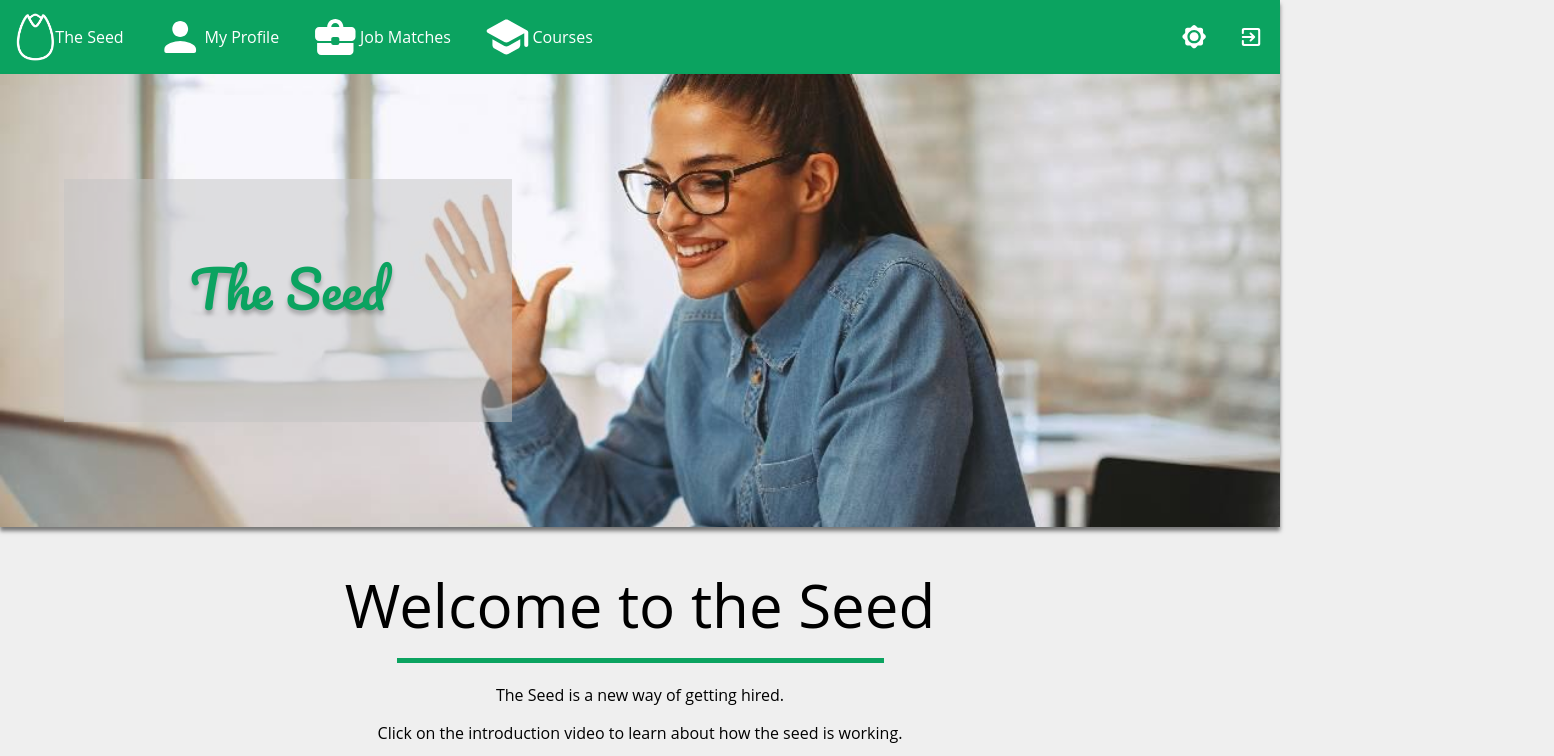
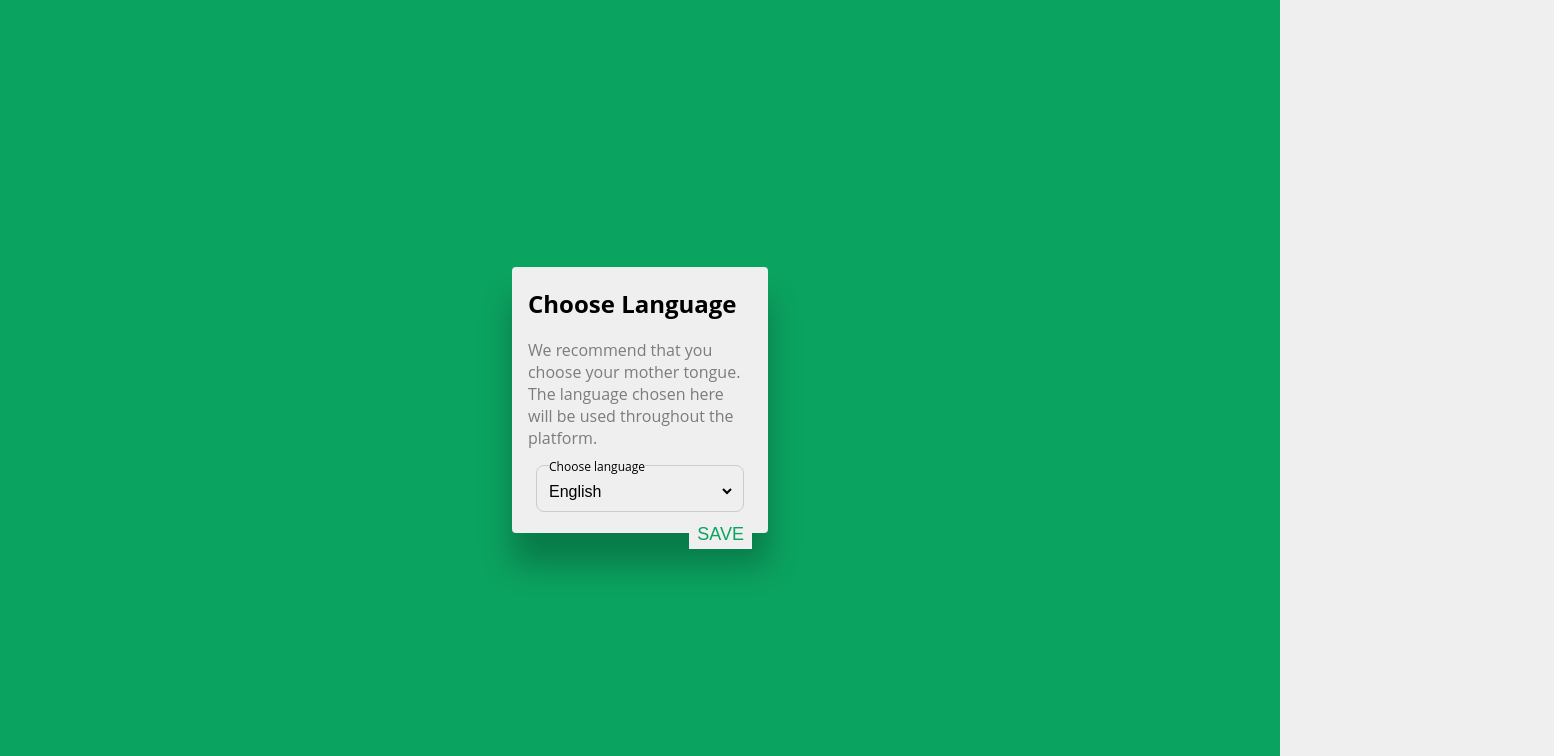
Before and after one commit to Bhik95/crossdit-group40, a React (Create React App) app in the folder crossdit-group40-app/: page /language in a window 1280 px wide. Shown: the top 756 px of the page, 1554 px wide, since content can reach past the window. Built offline with nearby package versions, Linux system fonts and the light colour scheme.

Commit message:
Added Login and Choose Language Pages for old prototype

```diff
--- a/crossdit-group40-app/src/App.css
+++ b/crossdit-group40-app/src/App.css
@@ -6,6 +6,7 @@
   --main-bg-color3: #4FBA8B;
   --main-bg-color4: #C1E0D2;
   --main-color: black;
+  --main-grey-text-color: #7A7C7E;
 }
 
 html, body {
@@ -108,14 +109,14 @@ ul.HeaderBar li a {
   box-shadow: 0px 4px 4px rgba(0, 0, 0, 0.5);
 }
 
-button {
+button.BigSeedButton {
   background-color: var(--main-bg-color3);
 
-  padding: 18px 48px;
-  border-radius: 24px;
+  padding: 12px 32px;
+  border-radius: 32px;
   border-width: 0px;
 
-  font-size: 32px;
+  font-size: 24px;
   font-weight: normal;
 
   box-shadow: 0px 4px 4px rgba(0, 0, 0, 0.5);
@@ -123,7 +124,7 @@ button {
   color: white;
 }
 
-button:hover {
+button.BigSeedButton:hover {
   background-color: var(--main-bg-color4);
 }
 
@@ -168,3 +169,99 @@ div.YouAreReady img{
 div.YouAreReady button{
   margin: auto;
 }
+
+.LoginBox {
+  position: absolute;
+  left:33.333%;
+  top:33.333%;
+  width: 33.333%;
+  height: 33.333%;
+
+  text-align: center;
+}
+
+.LoginBox h1.TheSeedText{
+  font-size: 6vw;
+}
+
+.float-container {
+  border: solid 1px #ccc;
+  padding: 0 8px;
+  position: relative;
+  border-radius: 8px;
+
+  margin: 8px;
+}
+.float-container input.myLabel {
+  border: none;
+  font-size: 16px;
+  margin: 16px 0 10px;
+  outline: 0;
+  width: 100%;
+  height: 100%;
+  background-color: var(--main-bg-color);
+}
+label.myLabel {
+  font-size: 16px;
+  position: absolute;
+  transform-origin: top left;
+  transform: translate(4px, -8px) scale(.75);
+  transition: all .1s ease-in-out;
+  background-color: var(--main-bg-color);
+}
+
+.float-container select.myLabel {
+  border: none;
+  font-size: 16px;
+  margin: 16px 0 10px;
+  outline: 0;
+  width: 100%;
+  height: 100%;
+  background-color: var(--main-bg-color);
+}
+
+.toTheRight{
+  float: right;
+}
+
+.ChooseLanguagePageBackground {
+  position: absolute;
+  width: 100%;
+  height: 100%;
+
+  background-color: var(--main-bg-color2);
+}
+
+.ChooseLanguagePageBox{
+  position: absolute;
+  left:40%;
+  top:33.333%;
+  width: 20%;
+  height: 33.333%;
+
+  text-align: left;
+  background-color: var(--main-bg-color);
+  box-shadow: 0px 32px 32px rgba(0, 0, 0, 0.25);
+
+  border-radius: 4px;
+}
+
+.TextButtonGreen{
+  font-size: 18px;
+  padding: 4px 8px;
+  border: 0px;
+
+  color: var(--main-bg-color2);
+}
+
+.TextButtonGreen:hover{
+  color: var(--main-bg-color3);
+}
+
+.margin8px{
+  margin: 16px;
+}
+
+.greyText{
+  color: var(--main-grey-text-color);
+}
--- a/crossdit-group40-app/src/App.js
+++ b/crossdit-group40-app/src/App.js
@@ -1,19 +1,39 @@
 import React from 'react';
-import {BrowserRouter as Router, Route} from 'react-router-dom';
 import './App.css';
 import { v4 as uuidv4 } from 'uuid';
 import axios from 'axios';
+import LoginPage from './components/pages/LoginPage'
+import ChooseLanguagePage from './components/pages/ChooseLanguagePage'
 import Introduction from './components/pages/Introduction'
+
+import {
+  BrowserRouter as Router,
+  Switch,
+  Route,
+  Link
+} from "react-router-dom";
 
 class App extends React.Component {
 
   render() {
     return (
-      <div className="App">
+      <Router>
+        <div className="App">
           <div className="container">
-            <Introduction/>
+            <Switch>
+              <Route path="/language">
+                <ChooseLanguagePage/>
+              </Route>
+              <Route path="/intro">
+                <Introduction/>
+              </Route>
+              <Route path="/">
+                <LoginPage/>
+              </Route>
+            </Switch>
           </div>
         </div>
+      </Router>
     );
   }
 }
--- /dev/null
+++ b/crossdit-group40-app/src/components/pages/ChooseLanguagePage.js
@@ -0,0 +1,28 @@
+import React, { Component } from 'react'
+
+export class ChooseLanguagePage extends Component {
+    render() {
+        return (
+            <div className="ChooseLanguagePageBackground">
+                <div className="ChooseLanguagePageBox">
+                    <div className="margin8px">
+                        <h2>Choose Language</h2>
+                        <p className="greyText">We recommend that you choose your mother tongue. The language chosen here will be used throughout the platform.</p>
+                        <div id="floatContainer" class="float-container">
+                            <label for="language" className="myLabel">Choose language</label>
+                            <select in="language" className="myLabel" name="language">
+                                <option value="english">English</option>
+                                <option value="arabic">Arabic</option>
+                                <option value="danish">Danish</option>
+                                <option value="italian">Italian</option>
+                            </select>
+                        </div>
+                        <a href="/intro"><button className="TextButtonGreen toTheRight">SAVE</button></a>
+                    </div>
+                </div>
+            </div>
+        )
+    }
+}
+
+export default ChooseLanguagePage
--- a/crossdit-group40-app/src/components/pages/Introduction.js
+++ b/crossdit-group40-app/src/components/pages/Introduction.js
@@ -106,7 +106,7 @@ export class Introduction extends Component {
                     <img src="/imgs/line.svg" alt=""/>
                     <div className="YouAreReady">
                         <img src="/imgs/Introduction/lady pointing.svg" alt=""/>
-                        <button>Create a profile</button>
+                        <button className="BigSeedButton">Create a profile</button>
                     </div>
                 </div>
             </div>
--- /dev/null
+++ b/crossdit-group40-app/src/components/pages/LoginPage.js
@@ -0,0 +1,22 @@
+import React, { Component } from 'react'
+
+export class LoginPage extends Component {
+    render() {
+        return (
+            <div className="LoginBox">
+                <h1 className="TheSeedText">The Seed</h1>
+                <div id="floatContainer" class="float-container">
+                    <label for="emailField" className="myLabel">Email *</label>
+                    <input id="emailField" className="myLabel" type="text"/>
+                </div>
+                <div id="floatContainer" class="float-container">
+                    <label for="passwordField" className="myLabel">Password *</label>
+                    <input id="passwordField" className="myLabel" type="password"/>
+                </div>
+                <a href="/language"><button className="BigSeedButton toTheRight">Login</button></a>
+            </div>
+        )
+    }
+}
+
+export default LoginPage
```
Also changed, not shown: 2 other files (tests, documents, lock files or other folders).
